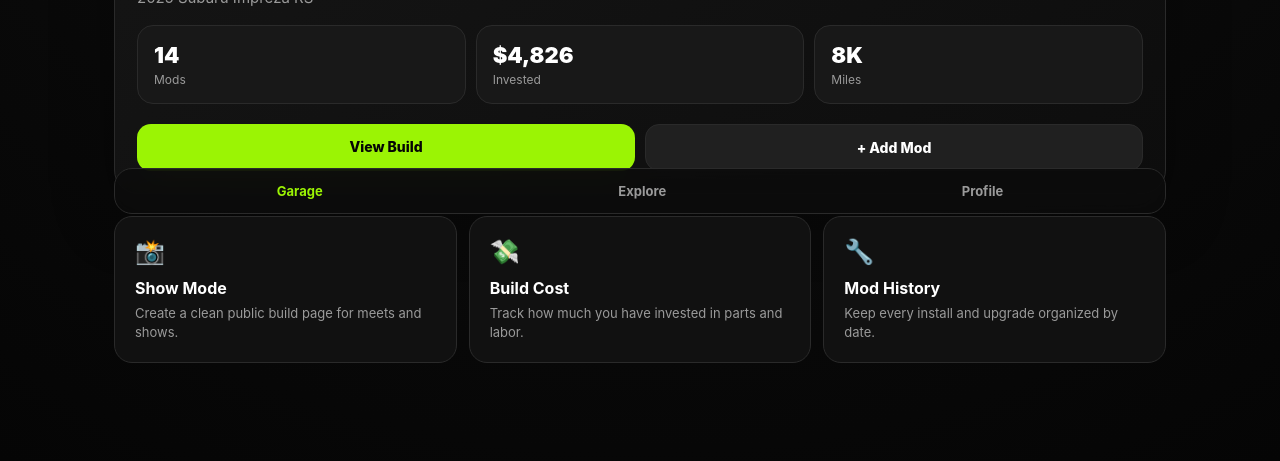
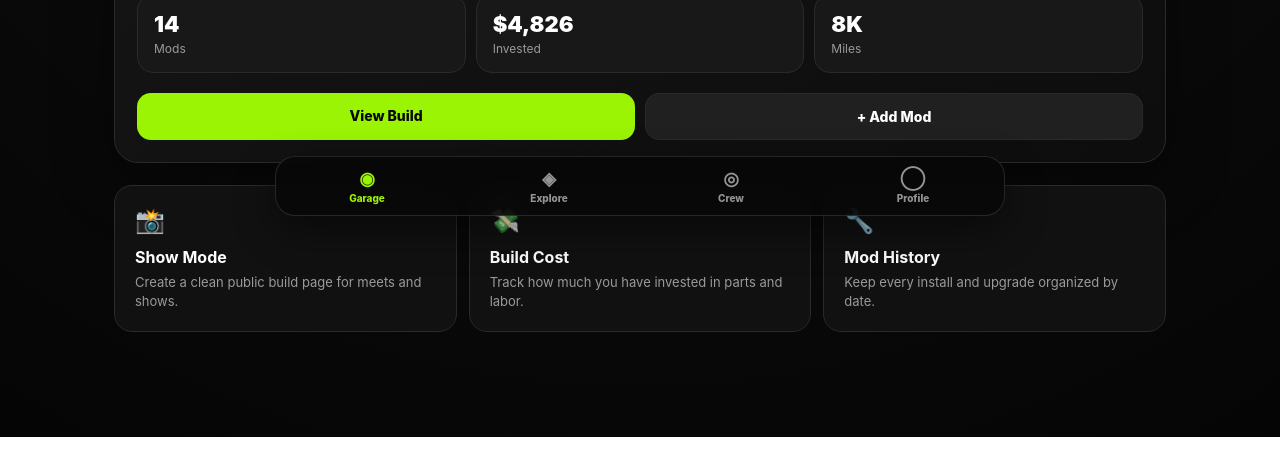
Before and after one commit to sw6pwnbtjf-beep/ModzFolio, a plain HTML site: page app/garage.html in a window 1280 px wide. Shown: the part 572-1033 px from the top of the page. After the commit the page ends 1009 px from the top, so only its background shows below. Drawn offline with Linux system fonts and the light colour scheme.

Commit message:
Update garage.html

```diff
--- a/app/garage.html
+++ b/app/garage.html
@@ -6,7 +6,7 @@
 
   <meta
     name="viewport"
-    content="width=device-width, initial-scale=1.0"
+    content="width=device-width, initial-scale=1.0, viewport-fit=cover"
   >
 
   <title>Modzfolio Garage</title>
@@ -18,7 +18,6 @@
       margin: 0;
       padding: 0;
     }
-
 
     :root {
       --green: #9BF404;
@@ -30,7 +29,6 @@
       --muted: #9a9a9a;
     }
 
-
     body {
       background:
         radial-gradient(
@@ -52,78 +50,107 @@
     }
 
 
+    /* MAIN APP */
+
     .app {
       width: min(100%, 1100px);
+
       margin: 0 auto;
-      padding: 24px;
-    }
-
+
+      padding:
+        24px
+        24px
+        105px;
+    }
+
+
+    /* TOP BAR */
 
     .topbar {
       display: flex;
+
       align-items: center;
       justify-content: space-between;
+
       margin-bottom: 24px;
     }
-
 
     .brand-logo {
       width: 220px;
+
       max-width: 55vw;
+
       height: auto;
+
       display: block;
     }
-
 
     .profile {
       width: 42px;
       height: 42px;
 
       border-radius: 50%;
-      border: 1px solid var(--border);
-
-      background: var(--panel);
+
+      border:
+        1px solid var(--border);
+
+      background:
+        var(--panel);
 
       display: grid;
+
       place-items: center;
 
       font-weight: 800;
-      color: var(--green);
-    }
-
+
+      color:
+        var(--green);
+    }
+
+
+    /* GARAGE HEADER */
 
     .garage-header {
       display: flex;
+
       align-items: center;
       justify-content: space-between;
 
       gap: 16px;
+
       margin-bottom: 16px;
     }
-
 
     .garage-title {
       font-size: 22px;
+
       font-weight: 800;
     }
-
 
     .add-btn {
       border: none;
 
-      background: var(--green);
-      color: #050505;
-
-      padding: 12px 18px;
-
-      border-radius: 999px;
+      background:
+        var(--green);
+
+      color:
+        #050505;
+
+      padding:
+        12px 18px;
+
+      border-radius:
+        999px;
 
       font-weight: 900;
+
       font-size: 14px;
 
       cursor: pointer;
     }
 
+
+    /* VEHICLE CARD */
 
     .vehicle-card {
       background:
@@ -133,15 +160,21 @@
           #0d0d0d
         );
 
-      border: 1px solid var(--border);
-      border-radius: 24px;
+      border:
+        1px solid var(--border);
+
+      border-radius:
+        24px;
 
       overflow: hidden;
 
       box-shadow:
-        0 22px 60px rgba(0,0,0,0.35);
-    }
-
+        0 22px 60px
+        rgba(0,0,0,0.35);
+    }
+
+
+    /* VEHICLE PHOTO */
 
     .vehicle-photo {
       position: relative;
@@ -156,25 +189,28 @@
         ),
         url("ghost-booty.jpg");
 
-      background-size: cover;
+      background-size:
+        cover;
 
       background-position:
         var(--photo-x, 50%)
         var(--photo-y, 50%);
 
-      background-repeat: no-repeat;
+      background-repeat:
+        no-repeat;
 
       transition:
         outline 0.2s ease,
         filter 0.2s ease;
     }
 
-
     .vehicle-photo.editing {
       outline:
-        2px solid rgba(155,244,4,0.55);
-
-      outline-offset: -2px;
+        2px solid
+        rgba(155,244,4,0.55);
+
+      outline-offset:
+        -2px;
 
       cursor: grab;
 
@@ -182,33 +218,39 @@
 
       user-select: none;
     }
-
 
     .vehicle-photo.editing:active {
       cursor: grabbing;
     }
 
 
+    /* FEATURED BADGE */
+
     .vehicle-badge {
       position: absolute;
 
       top: 18px;
+
       left: 18px;
 
       background:
         rgba(5,5,5,0.72);
 
       border:
-        1px solid rgba(255,255,255,0.12);
+        1px solid
+        rgba(255,255,255,0.12);
 
       backdrop-filter:
         blur(12px);
 
-      border-radius: 999px;
-
-      padding: 9px 13px;
+      border-radius:
+        999px;
+
+      padding:
+        9px 13px;
 
       font-size: 12px;
+
       font-weight: 800;
 
       letter-spacing: 1px;
@@ -216,20 +258,26 @@
       z-index: 3;
     }
 
+
+    /* PHOTO EDIT BUTTON */
 
     .photo-edit-button {
       position: absolute;
 
       top: 18px;
+
       right: 18px;
 
       width: 44px;
+
       height: 44px;
 
-      border-radius: 50%;
+      border-radius:
+        50%;
 
       border:
-        1px solid rgba(255,255,255,0.18);
+        1px solid
+        rgba(255,255,255,0.18);
 
       background:
         rgba(0,0,0,0.42);
@@ -242,6 +290,7 @@
       font-size: 21px;
 
       display: grid;
+
       place-items: center;
 
       cursor: pointer;
@@ -254,32 +303,37 @@
         background 0.2s ease;
     }
 
-
     .photo-edit-button:hover {
-      color: var(--green);
+      color:
+        var(--green);
 
       border-color:
         rgba(155,244,4,0.75);
     }
 
-
     .photo-edit-button.active {
-      color: #050505;
-
-      background: var(--green);
-
-      border-color: var(--green);
-    }
-
+      color:
+        #050505;
+
+      background:
+        var(--green);
+
+      border-color:
+        var(--green);
+    }
+
+
+    /* VEHICLE INFO */
 
     .vehicle-info {
       padding: 22px;
     }
 
-
     .vehicle-name-row {
       display: flex;
+
       justify-content: space-between;
+
       align-items: flex-start;
 
       gap: 20px;
@@ -287,42 +341,50 @@
       margin-bottom: 18px;
     }
 
-
     .nickname {
-      color: var(--green);
+      color:
+        var(--green);
 
       font-size: 30px;
+
       font-weight: 900;
 
       margin-bottom: 4px;
     }
 
-
     .vehicle-model {
-      color: var(--muted);
+      color:
+        var(--muted);
+
       font-size: 15px;
     }
 
-
     .status {
-      color: var(--green);
+      color:
+        var(--green);
 
       border:
-        1px solid rgba(155,244,4,0.35);
+        1px solid
+        rgba(155,244,4,0.35);
 
       background:
         rgba(155,244,4,0.08);
 
-      padding: 8px 12px;
-
-      border-radius: 999px;
+      padding:
+        8px 12px;
+
+      border-radius:
+        999px;
 
       font-size: 12px;
+
       font-weight: 800;
 
       white-space: nowrap;
     }
 
+
+    /* STATS */
 
     .stats {
       display: grid;
@@ -335,32 +397,37 @@
       margin-bottom: 20px;
     }
 
-
     .stat {
-      background: var(--panel-2);
+      background:
+        var(--panel-2);
 
       border:
-        1px solid var(--border);
-
-      border-radius: 16px;
+        1px solid
+        var(--border);
+
+      border-radius:
+        16px;
 
       padding: 16px;
     }
-
 
     .stat-value {
       font-size: 22px;
+
       font-weight: 900;
 
       margin-bottom: 4px;
     }
 
-
     .stat-label {
-      color: var(--muted);
+      color:
+        var(--muted);
+
       font-size: 12px;
     }
 
+
+    /* BUILD ACTIONS */
 
     .actions {
       display: grid;
@@ -371,36 +438,46 @@
       gap: 10px;
     }
 
-
     .action {
       display: block;
 
       text-align: center;
+
       text-decoration: none;
 
-      padding: 14px 16px;
-
-      border-radius: 14px;
+      padding:
+        14px 16px;
+
+      border-radius:
+        14px;
 
       font-weight: 800;
+
       font-size: 14px;
     }
 
-
     .primary {
-      background: var(--green);
-      color: #050505;
-    }
-
+      background:
+        var(--green);
+
+      color:
+        #050505;
+    }
 
     .secondary {
-      background: #202020;
-      color: white;
+      background:
+        #202020;
+
+      color:
+        white;
 
       border:
-        1px solid var(--border);
-    }
-
+        1px solid
+        var(--border);
+    }
+
+
+    /* PHOTO EDITOR */
 
     .photo-editor {
       display: none;
@@ -409,59 +486,63 @@
 
       padding: 16px;
 
-      background: var(--panel);
+      background:
+        var(--panel);
 
       border:
-        1px solid var(--border);
-
-      border-radius: 16px;
+        1px solid
+        var(--border);
+
+      border-radius:
+        16px;
 
       gap: 16px;
     }
-
 
     .photo-editor.open {
       display: grid;
     }
 
-
     .editor-title {
       display: flex;
+
       align-items: center;
+
       justify-content: space-between;
 
       gap: 12px;
     }
-
 
     .editor-title strong {
       font-size: 15px;
     }
 
-
     .editor-title span {
-      color: var(--green);
+      color:
+        var(--green);
 
       font-size: 11px;
+
       font-weight: 800;
 
       letter-spacing: 1px;
 
-      text-transform: uppercase;
-    }
-
+      text-transform:
+        uppercase;
+    }
 
     .photo-editor label {
       display: grid;
 
       gap: 8px;
 
-      color: var(--muted);
+      color:
+        var(--muted);
 
       font-size: 13px;
+
       font-weight: 700;
     }
-
 
     .photo-editor input[type="range"] {
       width: 100%;
@@ -470,32 +551,35 @@
         var(--green);
     }
 
-
     .upload-button {
-      background: #202020;
+      background:
+        #202020;
 
       border:
-        1px solid var(--border);
-
-      border-radius: 12px;
-
-      padding: 13px 16px;
-
-      color: white !important;
+        1px solid
+        var(--border);
+
+      border-radius:
+        12px;
+
+      padding:
+        13px 16px;
+
+      color:
+        white !important;
 
       text-align: center;
 
       cursor: pointer;
     }
-
 
     .upload-button input {
       display: none;
     }
 
-
     .photo-editor-hint {
-      color: var(--muted);
+      color:
+        var(--muted);
 
       font-size: 12px;
 
@@ -503,26 +587,28 @@
 
       text-align: center;
     }
-
 
     .reset-photo {
       border:
-        1px solid var(--border);
+        1px solid
+        var(--border);
 
       background:
         transparent;
 
-      color: var(--muted);
-
-      padding: 11px 14px;
-
-      border-radius: 12px;
+      color:
+        var(--muted);
+
+      padding:
+        11px 14px;
+
+      border-radius:
+        12px;
 
       cursor: pointer;
 
       font-weight: 700;
     }
-
 
     .reset-photo:hover {
       color: white;
@@ -532,6 +618,8 @@
     }
 
 
+    /* QUICK CARDS */
+
     .quick-grid {
       display: grid;
 
@@ -543,103 +631,162 @@
       margin-top: 22px;
     }
 
-
     .quick-card {
-      background: var(--panel);
+      background:
+        var(--panel);
 
       border:
-        1px solid var(--border);
-
-      border-radius: 18px;
+        1px solid
+        var(--border);
+
+      border-radius:
+        18px;
 
       padding: 20px;
     }
-
 
     .quick-icon {
       font-size: 24px;
+
       margin-bottom: 12px;
     }
-
 
     .quick-card h3 {
       font-size: 16px;
+
       margin-bottom: 6px;
     }
 
-
     .quick-card p {
-      color: var(--muted);
+      color:
+        var(--muted);
 
       font-size: 13px;
+
       line-height: 1.45;
     }
 
 
+    /* NEW BOTTOM NAV */
+
     .bottom-nav {
-      margin-top: 28px;
-
-      padding: 14px;
-
-      border-radius: 18px;
+      position: fixed;
+
+      left: 14px;
+
+      right: 14px;
+
+      bottom:
+        max(
+          12px,
+          env(safe-area-inset-bottom)
+        );
+
+      z-index: 50;
+
+      height: 60px;
+
+      display: flex;
+
+      align-items: center;
+
+      justify-content:
+        space-around;
+
+      background:
+        rgba(8,8,8,0.86);
 
       border:
-        1px solid var(--border);
-
-      background:
-        rgba(12,12,12,0.88);
-
-      display: flex;
-      justify-content: space-around;
-
-      position: sticky;
-      bottom: 14px;
+        1px solid
+        rgba(255,255,255,0.12);
+
+      border-radius:
+        20px;
 
       backdrop-filter:
-        blur(16px);
-    }
-
+        blur(18px);
+
+      box-shadow:
+        0 15px 40px
+        rgba(0,0,0,0.45);
+    }
 
     .nav-item {
-      color: var(--muted);
+      color:
+        #949494;
 
       text-decoration: none;
 
-      font-size: 13px;
-      font-weight: 700;
-    }
-
+      display: grid;
+
+      place-items: center;
+
+      gap: 3px;
+
+      min-width: 60px;
+
+      font-size: 10px;
+
+      font-weight: 800;
+    }
+
+    .nav-icon {
+      font-size: 18px;
+    }
 
     .nav-item.active {
-      color: var(--green);
-    }
-
+      color:
+        var(--green);
+    }
+
+
+    /* DESKTOP / TABLET */
+
+    @media (min-width: 850px) {
+
+      .bottom-nav {
+        width: 730px;
+
+        left: 50%;
+
+        right: auto;
+
+        transform:
+          translateX(-50%);
+      }
+
+    }
+
+
+    /* MOBILE */
 
     @media (max-width: 700px) {
 
       .app {
-        padding: 18px;
+        padding:
+          18px
+          18px
+          105px;
       }
-
 
       .vehicle-photo {
         min-height: 240px;
       }
 
-
       .stats,
       .quick-grid {
-        grid-template-columns: 1fr;
+        grid-template-columns:
+          1fr;
       }
 
-
       .actions {
-        grid-template-columns: 1fr;
+        grid-template-columns:
+          1fr;
       }
 
-
       .vehicle-name-row {
-        flex-direction: column;
+        flex-direction:
+          column;
       }
 
     }
@@ -654,10 +801,12 @@
   <div class="app">
 
 
+    <!-- TOP -->
+
     <header class="topbar">
 
       <img
-        src="modzfolio-wordmark-green.png.png"
+        src="modzfolio-wordmark-green.png"
         alt="Modzfolio"
         class="brand-logo"
       >
@@ -670,6 +819,9 @@
     </header>
 
 
+
+    <!-- GARAGE -->
+
     <section>
 
 
@@ -680,7 +832,10 @@
         </div>
 
 
-        <button class="add-btn">
+        <button
+          class="add-btn"
+          type="button"
+        >
           + Add Vehicle
         </button>
 
@@ -688,10 +843,15 @@
 
 
 
+      <!-- GHOST -->
+
       <article class="vehicle-card">
 
 
-        <div class="vehicle-photo">
+        <div
+          class="vehicle-photo"
+          id="vehiclePhoto"
+        >
 
 
           <div class="vehicle-badge">
@@ -743,6 +903,8 @@
 
 
 
+          <!-- STATS -->
+
           <div class="stats">
 
 
@@ -790,6 +952,8 @@
           </div>
 
 
+
+          <!-- ACTIONS -->
 
           <div class="actions">
 
@@ -819,6 +983,8 @@
       </article>
 
 
+
+      <!-- PHOTO EDITOR -->
 
       <div
         class="photo-editor"
@@ -908,6 +1074,8 @@
 
 
 
+      <!-- QUICK FEATURES -->
+
       <div class="quick-grid">
 
 
@@ -922,9 +1090,9 @@
           </h3>
 
           <p>
-            Create a clean
-            public build page
-            for meets and shows.
+            Create a clean public
+            build page for meets
+            and shows.
           </p>
 
         </div>
@@ -977,31 +1145,78 @@
 
 
 
+    <!-- NEW 4-TAB NAV -->
+
     <nav class="bottom-nav">
+
 
       <a
         class="nav-item active"
-        href="#"
+        href="garage.html"
       >
-        Garage
+
+        <span class="nav-icon">
+          ◉
+        </span>
+
+        <span>
+          Garage
+        </span>
+
       </a>
+
+
+
+      <a
+        class="nav-item"
+        href="explore.html"
+      >
+
+        <span class="nav-icon">
+          ◈
+        </span>
+
+        <span>
+          Explore
+        </span>
+
+      </a>
+
+
+
+      <a
+        class="nav-item"
+        href="crew.html"
+      >
+
+        <span class="nav-icon">
+          ◎
+        </span>
+
+        <span>
+          Crew
+        </span>
+
+      </a>
+
 
 
       <a
         class="nav-item"
         href="#"
       >
-        Explore
+
+        <span class="nav-icon">
+          ◯
+        </span>
+
+        <span>
+          Profile
+        </span>
+
       </a>
 
 
-      <a
-        class="nav-item"
-        href="#"
-      >
-        Profile
-      </a>
-
     </nav>
 
 
@@ -1012,8 +1227,8 @@
   <script>
 
     const photo =
-      document.querySelector(
-        ".vehicle-photo"
+      document.getElementById(
+        "vehiclePhoto"
       );
 
 
@@ -1053,6 +1268,8 @@
       );
 
 
+
+    /* LOAD SAVED PHOTO POSITION */
 
     let x =
       Number(
@@ -1070,22 +1287,34 @@
       ) || 50;
 
 
-
-    let editMode = false;
-
-    let dragging = false;
-
-    let startPointerX = 0;
-
-    let startPointerY = 0;
-
-    let startX = x;
-
-    let startY = y;
-
-
-
-    function clamp(value) {
+    let editMode =
+      false;
+
+
+    let dragging =
+      false;
+
+
+    let startPointerX =
+      0;
+
+
+    let startPointerY =
+      0;
+
+
+    let startX =
+      x;
+
+
+    let startY =
+      y;
+
+
+
+    function clamp(
+      value
+    ) {
 
       return Math.max(
         0,
@@ -1113,9 +1342,12 @@
       );
 
 
-      photoX.value = x;
-
-      photoY.value = y;
+      photoX.value =
+        x;
+
+
+      photoY.value =
+        y;
 
     }
 
@@ -1138,11 +1370,14 @@
 
 
 
+    /* EDIT BUTTON */
+
     editButton.addEventListener(
       "click",
       () => {
 
-        editMode = !editMode;
+        editMode =
+          !editMode;
 
 
         photo.classList.toggle(
@@ -1165,19 +1400,21 @@
 
         editButton.textContent =
           editMode
-          ? "✓"
-          : "✎";
+            ? "✓"
+            : "✎";
 
 
         editButton.setAttribute(
           "aria-pressed",
-          editMode
+          String(editMode)
         );
 
       }
     );
 
 
+
+    /* POSITION SLIDERS */
 
     photoX.addEventListener(
       "input",
@@ -1217,9 +1454,11 @@
 
 
 
+    /* DRAG IMAGE */
+
     photo.addEventListener(
       "pointerdown",
-      (event) => {
+      event => {
 
         if (!editMode) {
           return;
@@ -1235,7 +1474,8 @@
         }
 
 
-        dragging = true;
+        dragging =
+          true;
 
 
         startPointerX =
@@ -1246,9 +1486,12 @@
           event.clientY;
 
 
-        startX = x;
-
-        startY = y;
+        startX =
+          x;
+
+
+        startY =
+          y;
 
 
         photo.setPointerCapture(
@@ -1262,7 +1505,7 @@
 
     photo.addEventListener(
       "pointermove",
-      (event) => {
+      event => {
 
         if (
           !editMode ||
@@ -1304,13 +1547,15 @@
 
         x =
           clamp(
-            startX - deltaX
+            startX -
+            deltaX
           );
 
 
         y =
           clamp(
-            startY - deltaY
+            startY -
+            deltaY
           );
 
 
@@ -1323,14 +1568,15 @@
 
     photo.addEventListener(
       "pointerup",
-      (event) => {
+      event => {
 
         if (!dragging) {
           return;
         }
 
 
-        dragging = false;
+        dragging =
+          false;
 
 
         if (
@@ -1357,16 +1603,19 @@
       "pointercancel",
       () => {
 
-        dragging = false;
+        dragging =
+          false;
 
       }
     );
 
 
 
+    /* CHOOSE A NEW PHOTO */
+
     photoUpload.addEventListener(
       "change",
-      (event) => {
+      event => {
 
         const file =
           event.target.files[0];
@@ -1406,6 +1655,8 @@
 
 
 
+    /* RESET PHOTO POSITION */
+
     resetPhoto.addEventListener(
       "click",
       () => {
@@ -1424,6 +1675,8 @@
 
 
 
+    /* INITIALIZE */
+
     updatePhotoPosition();
 
   </script>
```
